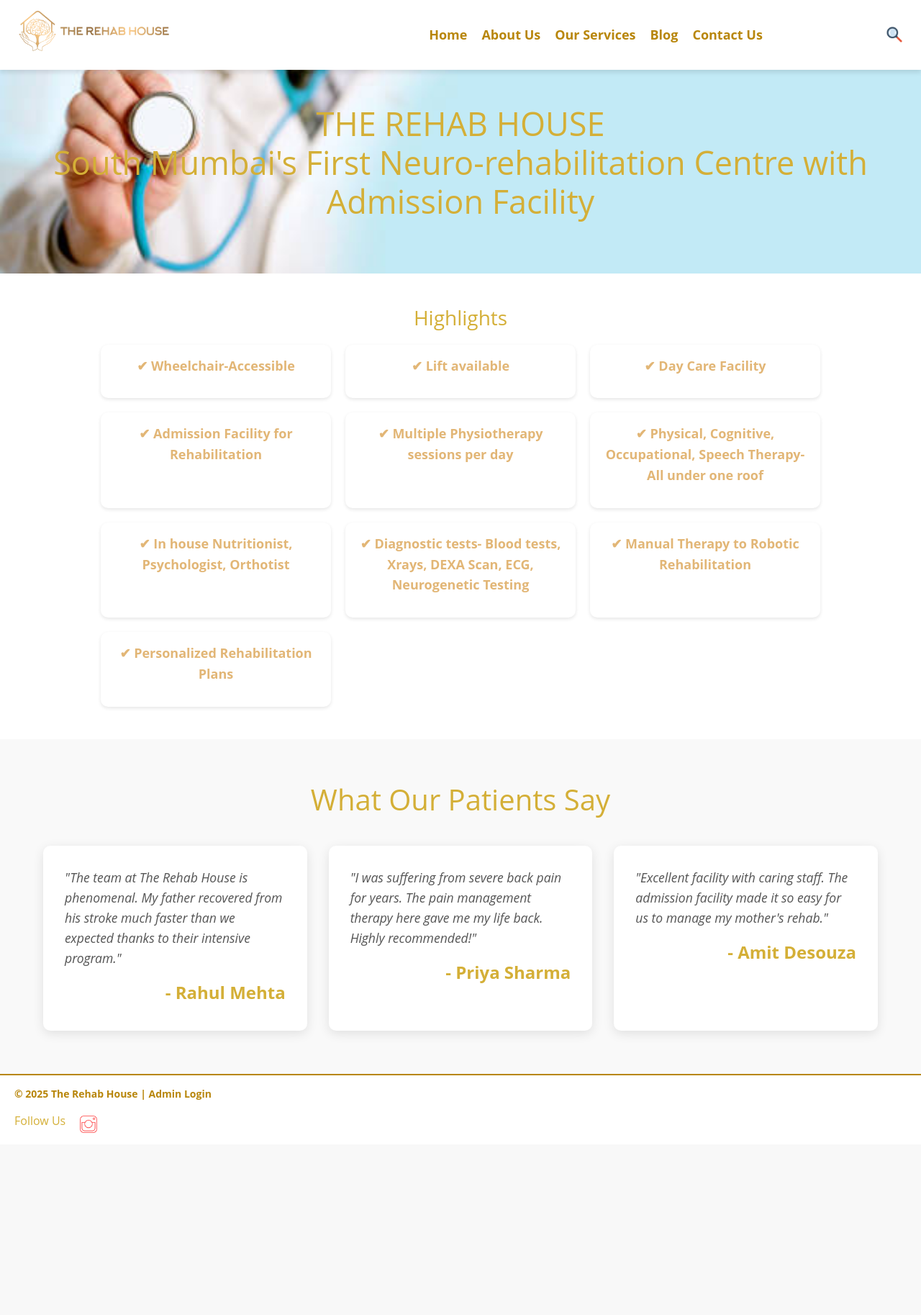
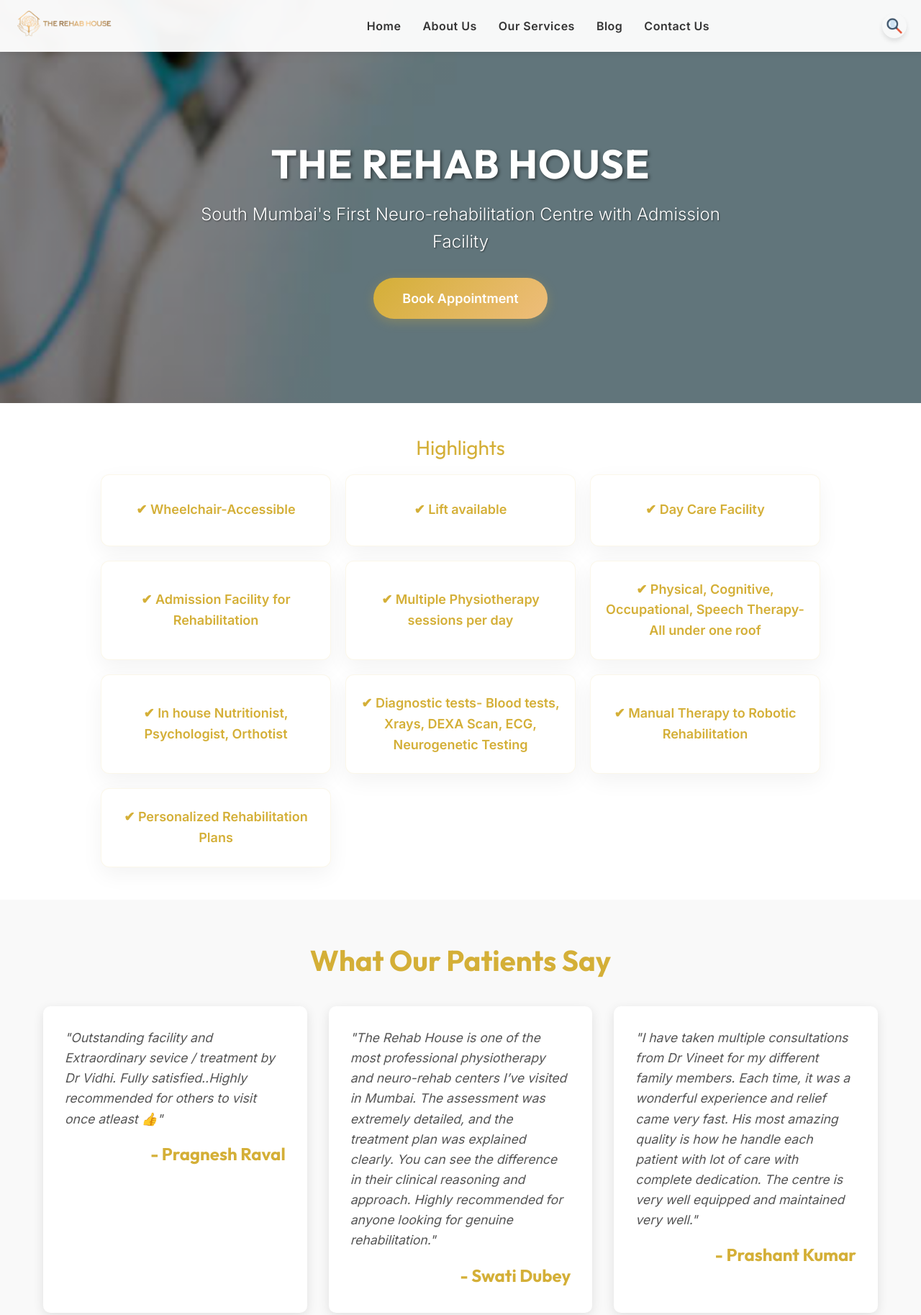
Before and after one commit to Dave8011/my-static-website, a plain HTML site: page index.html in a window 1280 px wide. Shown: the top 1827 px of the page at 72% size. Before the commit the page ends 1590 px from the top, so only its background shows below. Drawn offline with Linux system fonts and the light colour scheme.

Commit message:
feat(ux): Overhaul UX/UI with premium design, new fonts, and glassmorphism header

```diff
--- a/css/base.css
+++ b/css/base.css
@@ -8,7 +8,7 @@
 }
 
 body {
-    font-family: 'Open Sans', sans-serif;
+    font-family: var(--font-body);
     margin: 0;
     padding: 0;
     background-color: var(--light-color);
@@ -16,13 +16,26 @@
     padding-top: 80px;
 }
 
+h1,
+h2,
+h3,
+h4,
+h5,
+h6 {
+    font-family: var(--font-heading);
+    margin-top: 0;
+}
+
 h2 {
     color: var(--primary-color);
-    font-size: 26px;
+    font-size: 32px;
+    /* Increased size */
+    font-weight: 700;
 }
 
 h3 {
     color: var(--gold-text);
+    font-weight: 600;
 }
 
 p {
--- a/css/components.css
+++ b/css/components.css
@@ -93,19 +93,27 @@
    Buttons
 ============================= */
 
+/* =============================
+   Buttons
+============================= */
+
 button {
-    background-color: var(--primary-color);
+    background: var(--gold-gradient);
     color: var(--white-color);
     border: none;
-    padding: 10px 20px;
+    padding: 12px 24px;
     cursor: pointer;
-    font-size: 18px;
-    border-radius: 5px;
-    transition: background 0.3s ease-in-out;
+    font-size: 16px;
+    border-radius: 50px;
+    /* Pill shape */
+    transition: all 0.3s ease-in-out;
+    font-weight: 600;
+    box-shadow: 0 4px 6px rgba(0, 0, 0, 0.1);
 }
 
 button:hover {
-    background-color: var(--secondary-color);
+    transform: translateY(-2px);
+    box-shadow: 0 6px 15px rgba(212, 175, 55, 0.4);
 }
 
 /* =============================
@@ -114,45 +122,60 @@
 
 .service-card {
     background: #fff;
-    /* White Background */
-    border-radius: 10px;
-    padding: 15px;
-    box-shadow: 0px 2px 5px rgba(0, 0, 0, 0.1);
-    transition: 0.3s;
+    border-radius: 16px;
+    /* Smooth corners */
+    padding: 0;
+    /* Let image touch edges */
+    box-shadow: var(--card-shadow);
+    transition: all 0.4s cubic-bezier(0.175, 0.885, 0.32, 1.275);
     text-align: center;
     cursor: pointer;
     overflow: hidden;
-    min-height: 250px;
-    /* Ensure equal height */
+    min-height: 300px;
+    border: 1px solid rgba(0, 0, 0, 0.05);
 }
 
 .service-card img {
     width: 100%;
-    height: 150px;
-    border-top-left-radius: 10px;
-    border-top-right-radius: 10px;
+    height: 180px;
+    object-fit: cover;
+    border-top-left-radius: 16px;
+    border-top-right-radius: 16px;
+    transition: transform 0.5s ease;
+}
+
+.service-card:hover img {
+    transform: scale(1.05);
+    /* Zoom effect */
+}
+
+.service-content {
+    padding: 20px;
 }
 
 .service-content h3 {
     color: var(--primary-color);
-    margin-top: 10px;
-    font-size: 20px;
+    margin-top: 5px;
+    font-size: 22px;
+    font-weight: 700;
 }
 
 .service-details {
     display: none;
-    font-size: 16px;
-    margin-top: 10px;
-    transition: all 0.3s ease-in-out;
+    font-size: 15px;
+    margin-top: 15px;
+    color: #666;
+    line-height: 1.6;
 }
 
 .service-card.active .service-details {
     display: block;
+    animation: fadeIn 0.4s ease;
 }
 
 .service-card:hover {
-    transform: translateY(-5px);
-    box-shadow: 0px 4px 10px rgba(0, 0, 0, 0.2);
+    transform: translateY(-10px);
+    box-shadow: var(--hover-shadow);
 }
 
 /* Fade-in Animation */
@@ -160,7 +183,7 @@
 @keyframes fadeIn {
     from {
         opacity: 0;
-        transform: translateY(-5px);
+        transform: translateY(10px);
     }
 
     to {
@@ -173,21 +196,31 @@
 
 .highlight-card {
     background: #fff;
-    color: #E2B676;
-    border-radius: 10px;
-    padding: 15px;
-    box-shadow: 0px 2px 5px rgba(0, 0, 0, 0.1);
-    transition: 0.3s;
+    color: var(--primary-color);
+    border-radius: 12px;
+    padding: 25px 20px;
+    box-shadow: var(--card-shadow);
+    transition: all 0.3s ease;
     text-align: center;
     font-size: 18px;
-    font-weight: bold;
+    font-weight: 600;
+    border: 1px solid rgba(212, 175, 55, 0.1);
+    display: flex;
+    align-items: center;
+    justify-content: center;
+    min-height: 100px;
+}
+
+.highlight-card p {
+    margin: 0;
 }
 
 .highlight-card:hover {
     transform: translateY(-5px);
-    box-shadow: 0px 4px 15px rgba(0, 0, 0, 0.2);
-    background: #dbaf3f;
+    box-shadow: var(--hover-shadow);
+    background: var(--gold-gradient);
     color: #fff;
+    border-color: transparent;
 }
 
 /* =============================
--- a/css/layout.css
+++ b/css/layout.css
@@ -1,3 +1,7 @@
+/* =============================
+   Fixed Header
+============================= */
+
 /* =============================
    Fixed Header
 ============================= */
@@ -7,23 +11,25 @@
     top: 0;
     left: 0;
     width: 100%;
-    background-color: var(--head-color);
-    color: var(--white-color);
+    background: rgba(255, 255, 255, 0.95);
+    /* Start slightly transparent */
     padding: 15px 20px;
-    box-shadow: 0px 4px 6px rgba(0, 0, 0, 0.1);
+    box-shadow: 0px 4px 6px rgba(0, 0, 0, 0.05);
+    /* Softer shadow */
     display: flex;
     justify-content: space-between;
     align-items: center;
     z-index: 1000;
-    transition: all 0.3s ease-in-out;
+    transition: all 0.4s cubic-bezier(0.4, 0, 0.2, 1);
 }
 
-.scrolled {
-    background: rgba(255, 255, 255, 0.322);
-    /* More transparency */
-    backdrop-filter: blur(10px);
-    /* Increase blur effect */
-    box-shadow: 0px 4px 15px rgba(0, 0, 0, 0.2);
+header.scrolled {
+    background: rgba(255, 255, 255, 0.85);
+    backdrop-filter: blur(12px);
+    -webkit-backdrop-filter: blur(12px);
+    box-shadow: 0px 4px 20px rgba(0, 0, 0, 0.1);
+    padding: 10px 20px;
+    /* Shrink header */
 }
 
 /* Logo and Branding */
@@ -35,10 +41,15 @@
 }
 
 .logo img {
-    width: 400px;
-    /* Fixed logo size */
+    width: 250px;
+    /* Optimized default size */
     height: auto;
-    margin-right: 10px;
+    transition: width 0.4s ease;
+}
+
+header.scrolled .logo img {
+    width: 200px;
+    /* Shrink logo on scroll */
 }
 
 
@@ -46,23 +57,42 @@
 
 nav ul {
     list-style: none;
-    padding: 10px 0;
+    padding: 0;
     margin: 0;
     display: flex;
-    gap: 20px;
-    /* Space between menu items */
+    gap: 30px;
+    /* Increased gap */
 }
 
 nav ul li a {
     text-decoration: none;
-    color: var(--white-color);
-    font-size: 18px;
-    font-weight: bold;
-    transition: color 0.3s ease-in-out;
+    color: var(--dark-color);
+    /* Darker for better contrast on white */
+    font-size: 16px;
+    font-weight: 600;
+    font-family: var(--font-body);
+    transition: all 0.3s ease;
+    position: relative;
+    letter-spacing: 0.5px;
+}
+
+nav ul li a::after {
+    content: '';
+    position: absolute;
+    width: 0;
+    height: 2px;
+    bottom: -5px;
+    left: 0;
+    background-color: var(--primary-color);
+    transition: width 0.3s;
 }
 
 nav ul li a:hover {
-    color: var(--secondary-color);
+    color: var(--primary-color);
+}
+
+nav ul li a:hover::after {
+    width: 100%;
 }
 
 /* =============================
@@ -70,7 +100,7 @@
 ============================= */
 
 main {
-    padding: 20px;
+    padding: 40px 20px;
     max-width: 1200px;
     margin: auto;
 }
@@ -80,29 +110,38 @@
 ============================= */
 
 footer {
-    background-color: #fff;
-    /* White background */
-    color: #b8860b;
-    /* Golden text */
-    padding: 15px 20px;
-    width: 100%;
-    bottom: 0;
-    position: relative;
-    /* Keeps it at bottom */
-    display: flex;
-    align-items: center;
-    justify-content: space-between;
-    /* Align left & right */
-    border-top: 2px solid #b8860b;
-    /* Thin golden border on top */
+    background-color: #1a1a1a;
+    /* Dark Luxury background */
+    color: #fff;
+    padding: 40px 20px;
+    border-top: 3px solid var(--primary-color);
+    display: block;
+    /* Change to block for content wrapping */
 }
 
+.footer-content {
+    display: flex;
+    justify-content: space-between;
+    align-items: center;
+    flex-wrap: wrap;
+    max-width: 1200px;
+    margin: 0 auto;
+}
 
 /* Left side: Copyright */
 
 .footer-left {
     font-size: 14px;
-    font-weight: bold;
+    color: #ccc;
+}
+
+.footer-left a {
+    color: var(--secondary-color);
+    transition: 0.3s;
+}
+
+.footer-left a:hover {
+    color: var(--primary-color);
 }
 
 
@@ -111,25 +150,27 @@
 .footer-right {
     display: flex;
     align-items: center;
-    gap: 10px;
-    /* Space between icons */
+    gap: 15px;
 }
 
 .footer-right h2 {
-    font-size: 16px;
-    margin-right: 10px;
-    /* Space before icons */
+    font-size: 18px;
+    margin: 0;
+    color: var(--primary-color);
+    font-family: var(--font-heading);
 }
 
 
 /* Social Media Icons */
 
 .social-icon img {
-    width: 24px;
-    /* Smaller icons */
+    width: 32px;
+    filter: brightness(0) invert(1);
+    /* Make icons white */
     transition: 0.3s;
 }
 
-.social-icon img:hover {
-    transform: scale(1.1);
+.social-icon:hover img {
+    transform: translateY(-3px) scale(1.1);
+    filter: drop-shadow(0 0 5px var(--primary-color));
 }
--- a/css/pages.css
+++ b/css/pages.css
@@ -1,23 +1,65 @@
+/* =============================
+   Hero Section
+============================= */
+
 /* =============================
    Hero Section
 ============================= */
 
 .hero {
-    background: url('../images/hero-banner.jpg') center/cover no-repeat;
-    height: 300px;
+    background: linear-gradient(rgba(0, 0, 0, 0.5), rgba(0, 0, 0, 0.5)), url('../images/hero-banner.jpg') center/cover no-repeat;
+    height: 70vh;
+    /* Increased height */
+    min-height: 500px;
     display: flex;
     align-items: center;
     justify-content: center;
     color: var(--white-color);
     text-align: center;
     padding: 20px;
+    margin-top: -80px;
+    /* Offset fixed header space */
+    padding-top: 100px;
 }
 
-.hero h2 {
-    font-size: 45px;
-    background: rgba(255, 252, 252, 0);
-    padding: 10px 20px;
-    border-radius: 5px;
+.hero-content {
+    max-width: 800px;
+    animation: fadeIn 1s ease-out;
+}
+
+.hero h1 {
+    font-size: 56px;
+    font-weight: 700;
+    margin-bottom: 20px;
+    text-shadow: 2px 2px 4px rgba(0, 0, 0, 0.5);
+    line-height: 1.1;
+    letter-spacing: 1px;
+}
+
+.hero p {
+    font-size: 24px;
+    margin-bottom: 30px;
+    font-weight: 300;
+    text-shadow: 1px 1px 2px rgba(0, 0, 0, 0.5);
+}
+
+.btn-hero {
+    display: inline-block;
+    background: var(--gold-gradient);
+    color: white;
+    padding: 15px 40px;
+    border-radius: 50px;
+    font-size: 18px;
+    font-weight: 600;
+    text-decoration: none;
+    transition: all 0.3s ease;
+    box-shadow: 0 4px 15px rgba(212, 175, 55, 0.3);
+}
+
+.btn-hero:hover {
+    transform: translateY(-3px);
+    box-shadow: 0 6px 20px rgba(212, 175, 55, 0.5);
+    color: white;
 }
 
 
--- a/css/variables.css
+++ b/css/variables.css
@@ -7,10 +7,19 @@
     /* Dark Grey */
     --light-color: #f8f8f8;
     /* Light Background */
-    --white-color: #b8860b;
+    --white-color: #ffffff;
     /* White */
     --gold-text: #b8860b;
     /* Gold Text */
     --head-color: #fff;
-    /* Green Header */
+    /* Header BG */
+
+    /* Typography */
+    --font-heading: 'Outfit', sans-serif;
+    --font-body: 'Inter', sans-serif;
+
+    /* Gradients & Shadows */
+    --gold-gradient: linear-gradient(135deg, #d4af37 0%, #EEBD7B 100%);
+    --card-shadow: 0 10px 30px rgba(0, 0, 0, 0.05);
+    --hover-shadow: 0 15px 35px rgba(212, 175, 55, 0.15);
 }
--- a/index.html
+++ b/index.html
@@ -9,6 +9,11 @@
         content="The Rehab House - South Mumbai's First Neuro-rehabilitation Centre with Admission Facility. We offer Physiotherapy, Neurorehabilitation, Pain Management, and more.">
     <meta name="keywords"
         content="Neurorehabilitation, Physiotherapy, Mumbai, Rehabilitation Centre, Paralysis, Stroke Recovery, Pain Management, Occupational Therapy">
+    <link rel="preconnect" href="https://fonts.googleapis.com">
+    <link rel="preconnect" href="https://fonts.gstatic.com" crossorigin>
+    <link
+        href="https://fonts.googleapis.com/css2?family=Inter:wght@300;400;600&family=Outfit:wght@400;600;700&display=swap"
+        rel="stylesheet">
     <link rel="stylesheet" href="css/bootstrap.min.css">
     <link rel="stylesheet" href="css/style.css">
 </head>
@@ -19,7 +24,11 @@
 
     <!-- Hero Section -->
     <section class="hero" id="hero">
-        <h2>THE REHAB HOUSE<br>South Mumbai's First Neuro-rehabilitation Centre with Admission Facility</h2>
+        <div class="hero-content">
+            <h1>THE REHAB HOUSE</h1>
+            <p>South Mumbai's First Neuro-rehabilitation Centre with Admission Facility</p>
+            <a href="contact.html" class="btn-hero">Book Appointment</a>
+        </div>
     </section>
 
     <!-- Highlights Section -->
--- a/js/header_footer.js
+++ b/js/header_footer.js
@@ -62,3 +62,15 @@
     if (document.getElementById('header-placeholder')) loadHeader();
     if (document.getElementById('footer-placeholder')) loadFooter();
 });
+
+// Sticky Header Effect
+window.addEventListener('scroll', () => {
+    const header = document.querySelector('header');
+    if (header) {
+        if (window.scrollY > 50) {
+            header.classList.add('scrolled');
+        } else {
+            header.classList.remove('scrolled');
+        }
+    }
+});
--- a/js/testimonials.js
+++ b/js/testimonials.js
@@ -1,14 +1,14 @@
 const testimonialsData = [
     {
-        text: "The team at The Rehab House is phenomenal. My father recovered from his stroke much faster than we expected thanks to their intensive program.",
-        author: "Rahul Mehta"
+        text: "Outstanding facility and Extraordinary sevice / treatment by Dr Vidhi. Fully satisfied..Highly recommended for others to visit once atleast 👍",
+        author: "Pragnesh Raval"
     },
     {
-        text: "I was suffering from severe back pain for years. The pain management therapy here gave me my life back. Highly recommended!",
-        author: "Priya Sharma"
+        text: "The Rehab House is one of the most professional physiotherapy and neuro-rehab centers I’ve visited in Mumbai. The assessment was extremely detailed, and the treatment plan was explained clearly. You can see the difference in their clinical reasoning and approach. Highly recommended for anyone looking for genuine rehabilitation.",
+        author: "Swati Dubey"
     },
     {
-        text: "Excellent facility with caring staff. The admission facility made it so easy for us to manage my mother's rehab.",
-        author: "Amit Desouza"
+        text: "I have taken multiple consultations from Dr Vineet for my different family members. Each time, it was a wonderful experience and relief came very fast. His most amazing quality is how he handle each patient with lot of care with complete dedication. The centre is very well equipped and maintained very well.",
+        author: "Prashant Kumar"
     }
 ];
```
